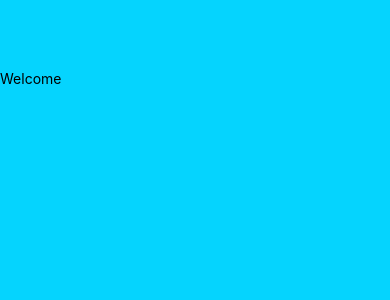
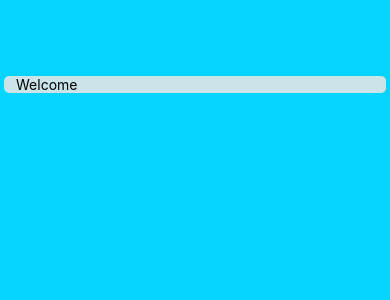
Before and after one commit to Pedro-Lucas-Dev/appSaleSystem, a React Native app: screen / in a window 390 px wide. Shown: the top 300 px of the page. Built offline with nearby package versions, Linux system fonts and the light colour scheme.

Commit message:
feat: add card component to login screen

```diff
--- a/src/modules/pages/Login/index.js
+++ b/src/modules/pages/Login/index.js
@@ -1,11 +1,14 @@
 import React from "react";
 import { Text } from "react-native";
+import Card from "../../../components/Card";
 import Layout from "../../../components/Layout";
 
 const Login = () => {
   return (
     <Layout>
-      <Text>Welcome</Text>
+      <Card>
+        <Text>Welcome</Text>
+      </Card>
     </Layout>
   );
 };
```
